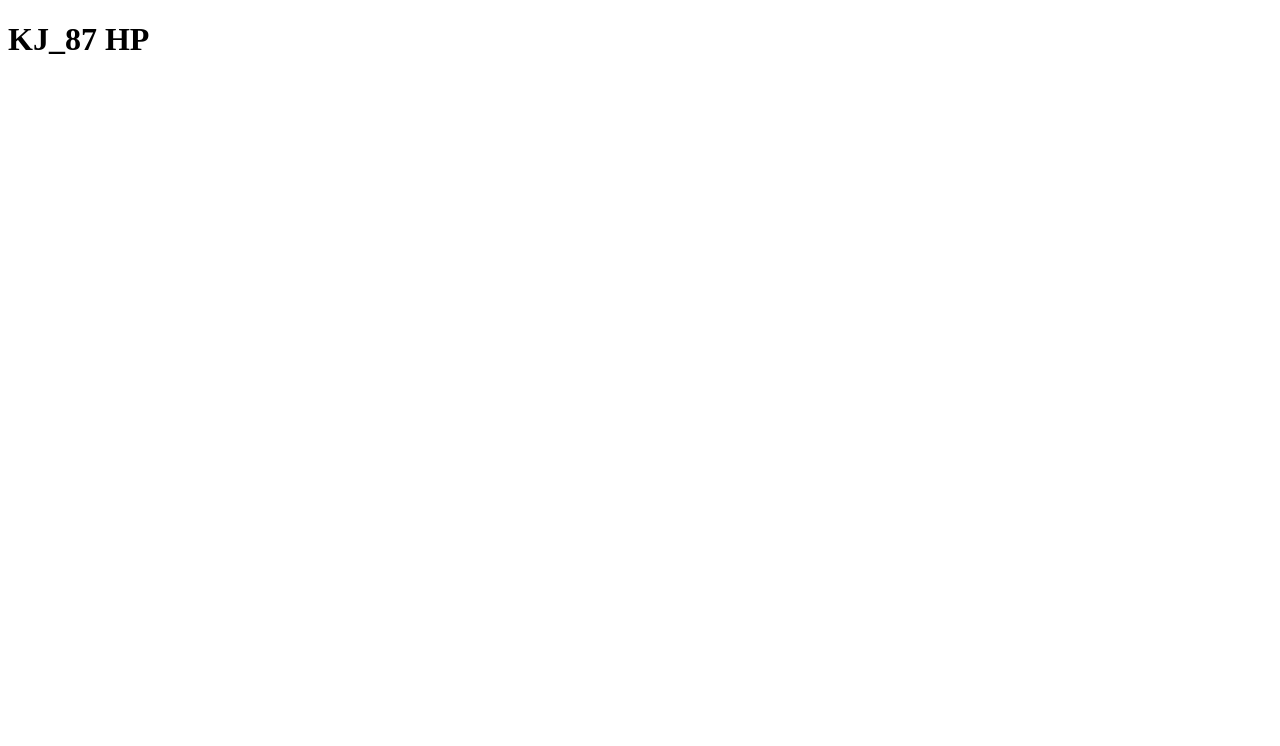
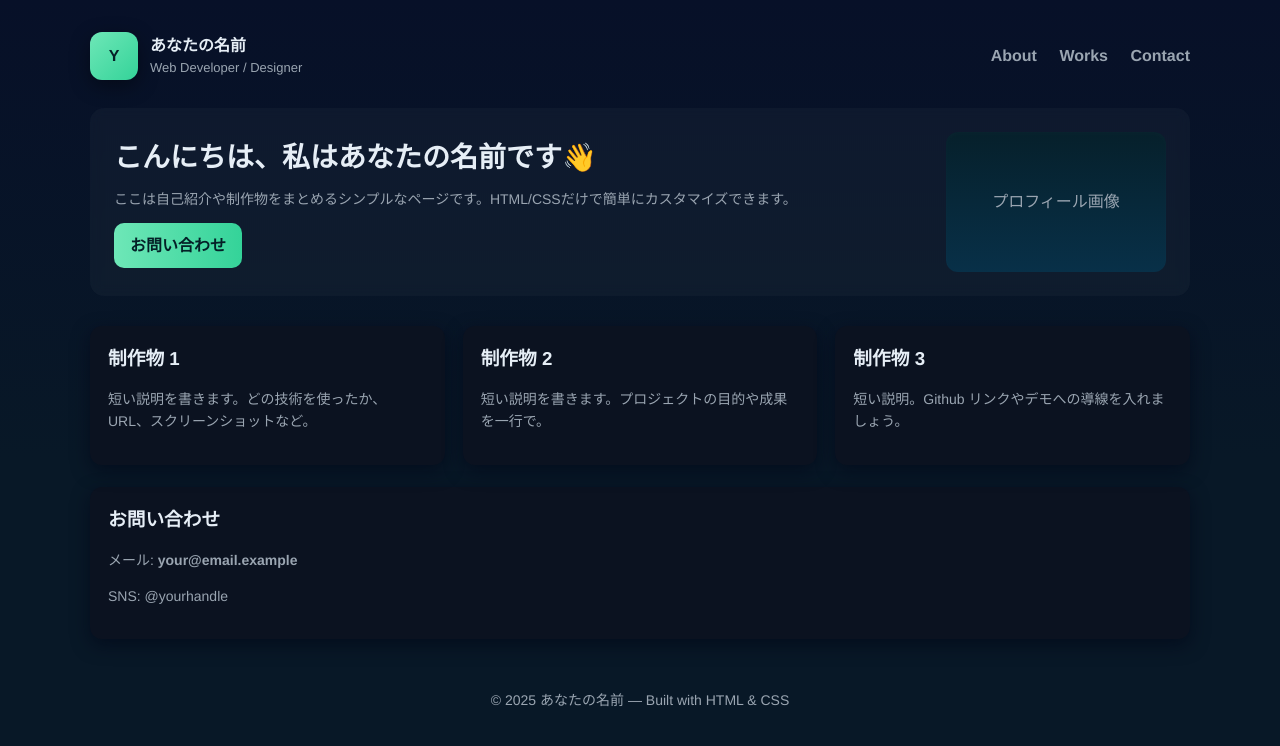
Before and after one commit to KJ87SAT/MY-HP, a plain HTML site: page index.html in a window 1280 px wide. Drawn offline with Linux system fonts and the light colour scheme.

Commit message:
初回コミット

```diff
--- a/index.html
+++ b/index.html
@@ -1,14 +1,73 @@
-<!DOCTYPE html>
+<!doctype html>
 <html lang="ja">
 <head>
-    <meta charset="UTF-8">
-    <meta name="viewport" content="width=device-width, initial-scale=1.0">
-    <link rel="stylesheet" href="style.css">
-    <title>KJ_87 - HP</title>
+  <meta charset="utf-8" />
+  <meta name="viewport" content="width=device-width,initial-scale=1" />
+  <title>自分のサイト — あなたの名前</title>
+  <meta name="description" content="シンプルできれいな自己紹介サイトのテンプレートです。">
+  <link rel="stylesheet" href="style.css">
 </head>
 <body>
-    <div class="header">
-        <h1>KJ_87 HP</h1>
-    </div>
+  <div class="container">
+    <header>
+      <div class="brand">
+        <div class="logo">Y</div>
+        <div>
+          <div style="font-weight:700">あなたの名前</div>
+          <div class="muted" style="font-size:13px">Web Developer / Designer</div>
+        </div>
+      </div>
+
+      <nav>
+        <a href="#about">About</a>
+        <a href="#works">Works</a>
+        <a href="#contact">Contact</a>
+      </nav>
+    </header>
+
+    <section class="hero" id="about">
+      <div class="left">
+        <h1>こんにちは、私はあなたの名前です👋</h1>
+        <p class="muted">ここは自己紹介や制作物をまとめるシンプルなページです。HTML/CSSだけで簡単にカスタマイズできます。</p>
+        <a class="cta" href="#contact">お問い合わせ</a>
+      </div>
+      <div style="width:220px;text-align:center">
+        <div class="profile-placeholder">プロフィール画像</div>
+      </div>
+    </section>
+
+    <section class="grid" id="works">
+      <article class="card">
+        <h3>制作物 1</h3>
+        <p class="muted">短い説明を書きます。どの技術を使ったか、URL、スクリーンショットなど。</p>
+      </article>
+
+      <article class="card">
+        <h3>制作物 2</h3>
+        <p class="muted">短い説明を書きます。プロジェクトの目的や成果を一行で。</p>
+      </article>
+
+      <article class="card">
+        <h3>制作物 3</h3>
+        <p class="muted">短い説明。Github リンクやデモへの導線を入れましょう。</p>
+      </article>
+    </section>
+
+    <section style="margin-top:22px" id="contact">
+      <div class="card">
+        <h3>お問い合わせ</h3>
+        <p class="muted">メール: <strong>your@email.example</strong></p>
+        <p class="muted">SNS: @yourhandle</p>
+      </div>
+    </section>
+
+    <footer>
+      © <span id="year"></span> あなたの名前 — Built with HTML & CSS
+    </footer>
+  </div>
+
+  <script>
+    document.getElementById('year').textContent = new Date().getFullYear();
+  </script>
 </body>
 </html>
--- a/style.css
+++ b/style.css
@@ -0,0 +1,78 @@
+:root{
+  --bg:#0f1724;
+  --card:#0b1220;
+  --accent:#6ee7b7;
+  --muted:#9aa5b1;
+  --glass: rgba(255,255,255,0.03);
+  --radius:14px;
+  font-family: "Helvetica Neue", system-ui, -apple-system, "Yu Gothic", "Noto Sans JP", sans-serif;
+}
+*{box-sizing:border-box}
+body{
+  margin:0;
+  background: linear-gradient(180deg,#071028 0%, #081827 60%);
+  color:#e6eef6;
+  -webkit-font-smoothing:antialiased;
+  line-height:1.6;
+  padding:32px;
+}
+
+.container{max-width:1100px;margin:0 auto;}
+
+header{
+  display:flex;align-items:center;justify-content:space-between;
+  gap:16px;margin-bottom:28px;
+}
+.brand{display:flex;align-items:center;gap:12px}
+.logo{
+  width:48px;height:48px;border-radius:12px;background:linear-gradient(135deg,var(--accent),#34d399);
+  display:flex;align-items:center;justify-content:center;font-weight:700;color:#042027;
+  box-shadow: 0 6px 20px rgba(0,0,0,0.4);
+}
+nav a{color:var(--muted);text-decoration:none;margin-left:18px;font-weight:600}
+nav a:hover{color:var(--accent)}
+
+/* hero */
+.hero{
+  display:flex;gap:28px;align-items:center;margin-bottom:30px;
+  background:var(--glass);padding:24px;border-radius:var(--radius);backdrop-filter: blur(6px);
+}
+.hero .left{flex:1}
+.hero h1{margin:0 0 8px 0;font-size:28px}
+.hero p{margin:0;color:var(--muted)}
+.cta{
+  display:inline-block;margin-top:12px;padding:10px 16px;border-radius:10px;
+  background:linear-gradient(90deg,var(--accent),#34d399);color:#042027;font-weight:700;text-decoration:none
+}
+
+.profile-placeholder{
+  height:140px;border-radius:12px;
+  background:linear-gradient(180deg,#06202b,#083048);
+  display:flex;align-items:center;justify-content:center;
+  color:var(--muted);
+  box-shadow:inset 0 2px 6px rgba(255,255,255,0.02)
+}
+
+/* grid */
+.grid{display:grid;grid-template-columns:repeat(3,1fr);gap:18px;margin-top:20px}
+.card{
+  background:var(--card);padding:18px;border-radius:12px;
+  box-shadow:0 6px 18px rgba(2,6,23,0.6)
+}
+.card h3{margin:0 0 8px 0}
+.muted{color:var(--muted);font-size:14px}
+
+footer{
+  margin-top:32px;color:var(--muted);text-align:center;font-size:14px;padding:18px 0
+}
+
+/* responsive */
+@media (max-width:900px){
+  .grid{grid-template-columns:repeat(2,1fr)}
+  .hero{flex-direction:column;align-items:flex-start}
+}
+@media (max-width:560px){
+  nav{display:none}
+  .grid{grid-template-columns:1fr}
+  body{padding:18px}
+}
```
